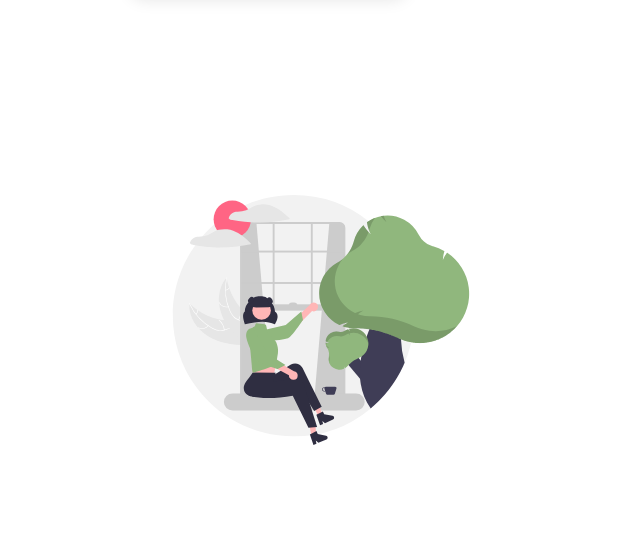
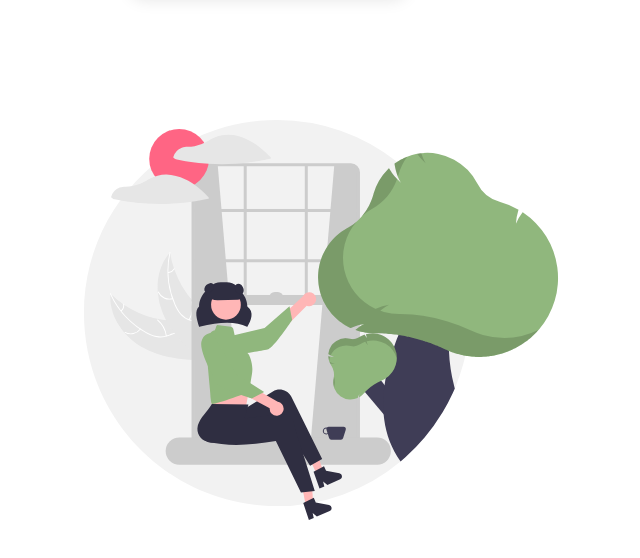
Before and after one commit to SohamGanmote/TV-Show-API, a plain HTML site: page index.html in a window 1280 px wide. Shown: the part 124-682 px from the top of the page, without its empty margins (339-979 px from the left). Drawn offline with nearby package versions, Linux system fonts and the light colour scheme.

Commit message:
Welcome Image Fix

```diff
--- a/style.css
+++ b/style.css
@@ -94,7 +94,8 @@ p {
 }
 
 .page-Error {
-    width: 700px;
+    width: 500px;
+    height: 400px;
     object-fit: unset;
     position: absolute;
     top: 53%;
```
